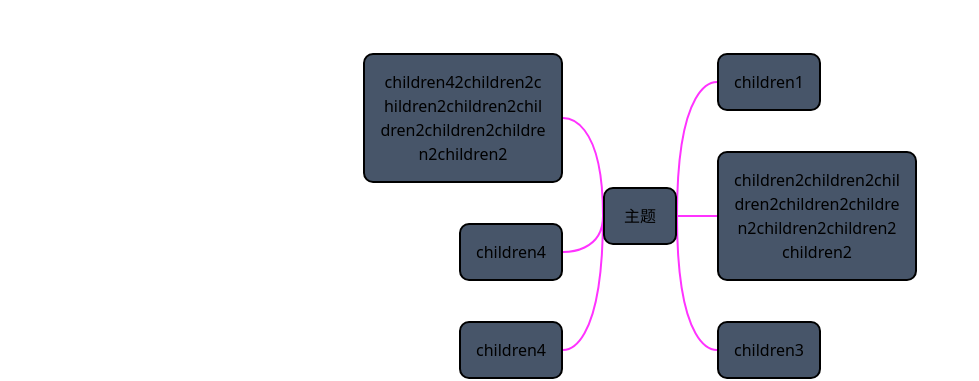
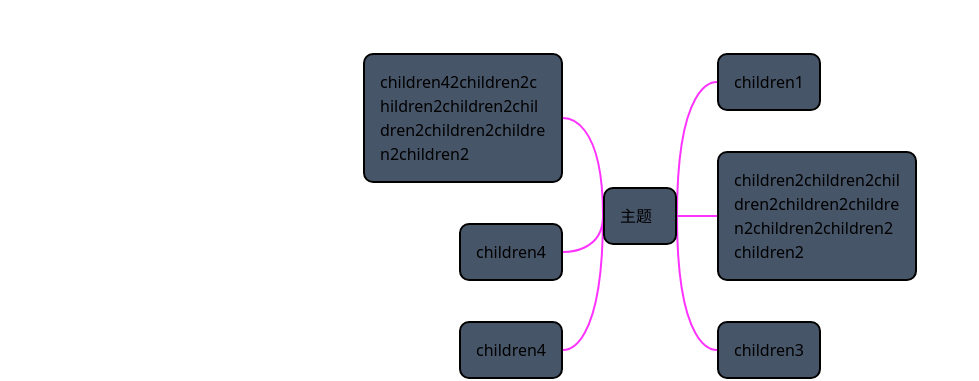
Before and after one commit to coderwei99/ReactMind, a React (Vite) app: page / in a window 1280 px wide. Shown: the part 208-589 px from the top of the page, without its empty margins (0-979 px from the left). Built offline with nearby package versions, Linux system fonts and the light colour scheme.

Commit message:
fix: fix root node can drag bug

```diff
--- a/src/component/Node/index.tsx
+++ b/src/component/Node/index.tsx
@@ -22,13 +22,15 @@ export default function Node({ node, allNodeRefs, onLeft }: IProps) {
   return (
     <div
       id={node.id}
-      className='w-auto h-auto max-w-[240px] break-words  p-[20px]'
+      className='w-auto h-auto max-w-[240px] break-words p-[20px]'
       ref={nodeRef}
       data-nodetype={onLeft ? NodePosition.LEFT : NodePosition.RIGHT}
-      draggable
     >
-      <div className='bg-slate-600 border-solid border-black border-[2px] p-[15px] rounded-[10px]' >
-        <p className='min-w-[40px] text-center'>
+      <div
+        className='bg-slate-600 border-solid border-black border-[2px] p-[15px] rounded-[10px]'
+        draggable={node.id !== 'node_root'}
+      >
+        <p className='min-w-[40px] select-none'>
           {node.text}
         </p>
       </div>
--- a/src/static/defaultNode.ts
+++ b/src/static/defaultNode.ts
@@ -8,7 +8,7 @@ export type defaultNodeType = NodeType[]
 
 export const defaultNode: defaultNodeType = [
   {
-    id: '1',
+    id: 'node_root',
     text: '主题',
     children: [
       {
```
